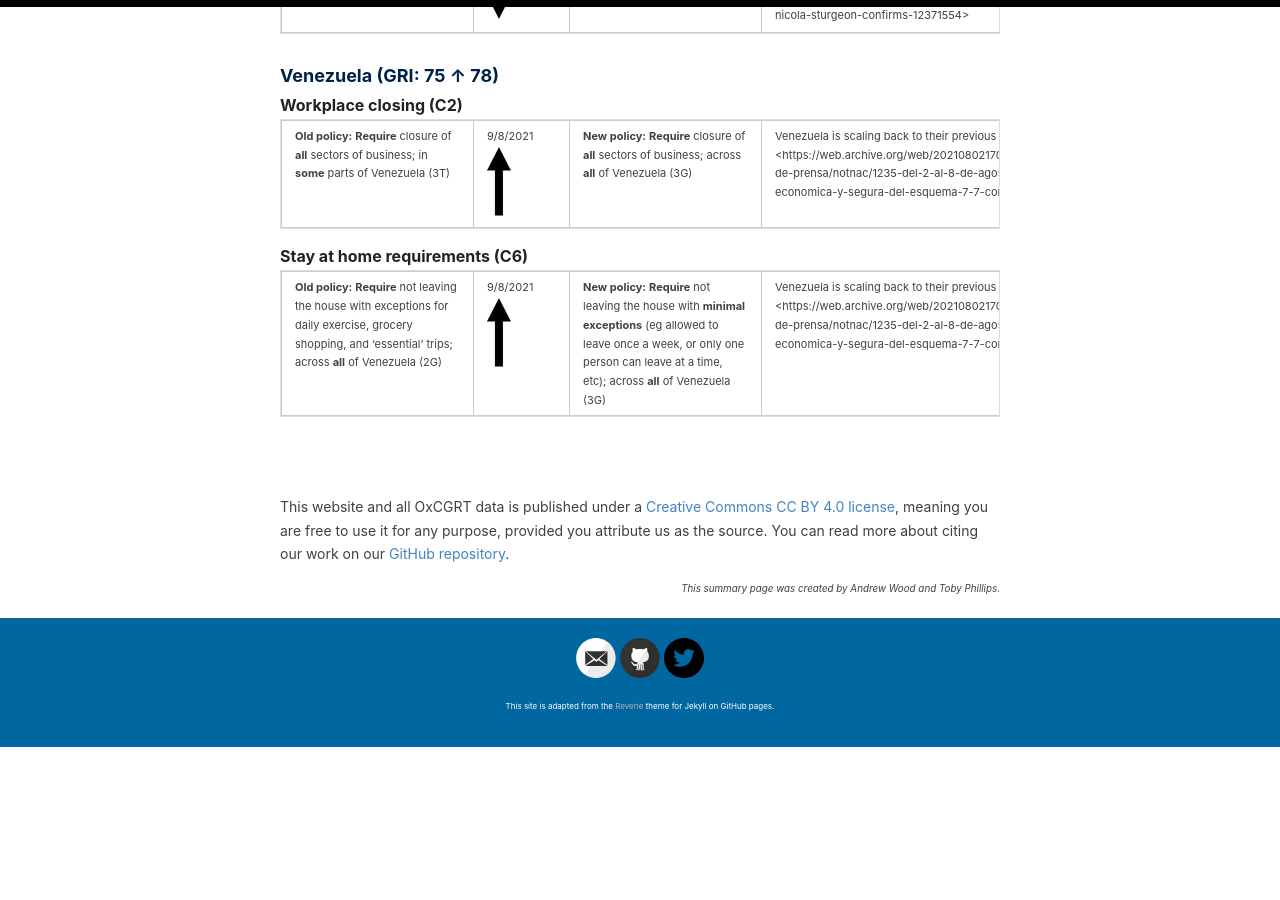
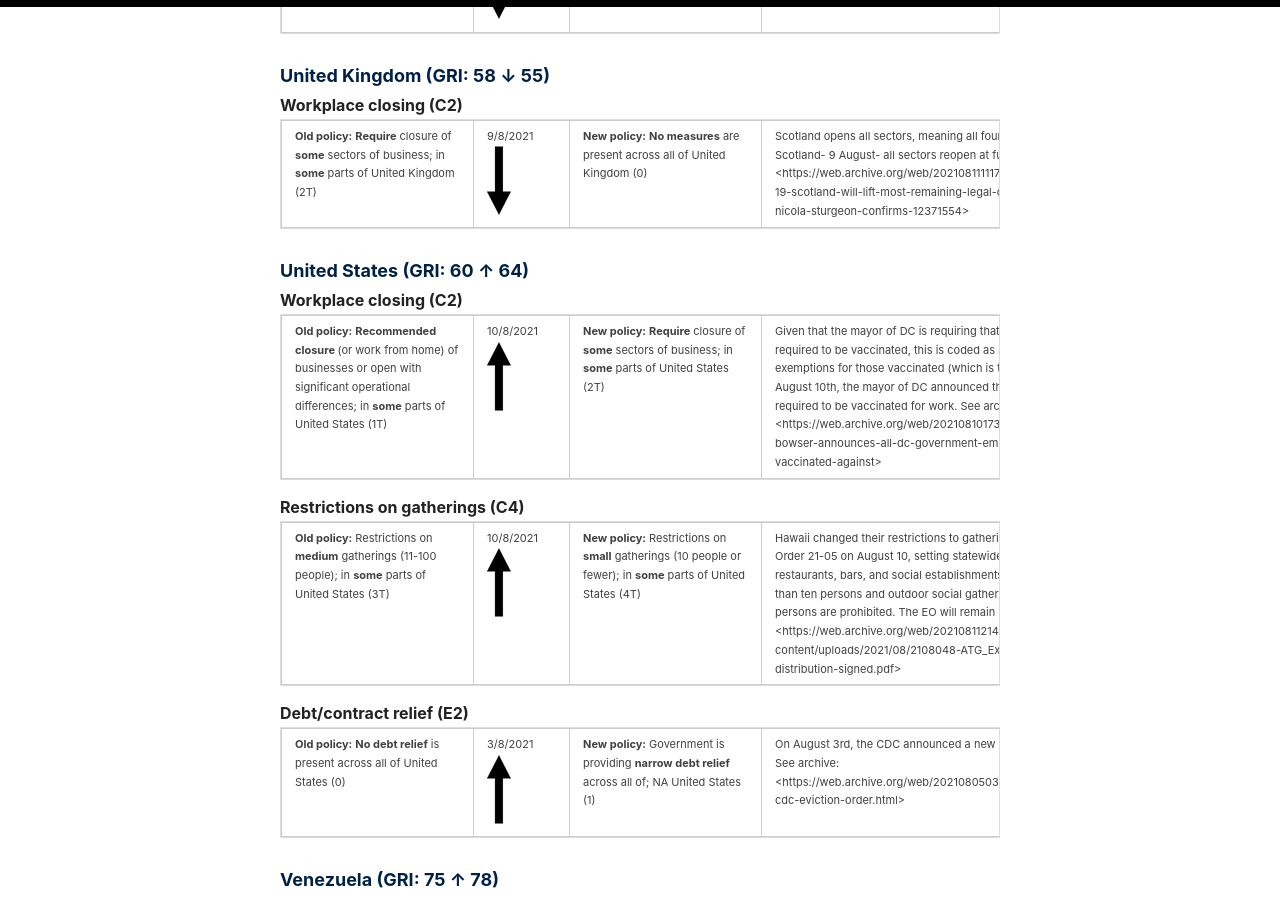
Before and after one commit to OxCGRT/oxcgrt.github.io, a Jekyll site: the page built from _pages/recent-changes.md, in a window 1280 px wide and 900 px high, scrolled down 13760 px. Built offline with Jekyll 4.4.1, drawn with Linux system fonts in a browser that asks for light colours; before the commit the page ends 14508 px from its top, so only the background shows below that; some of the changed text lies outside the part shown.

Commit message:
Automated run of latest changes

```diff
--- a/_pages/recent-changes.md
+++ b/_pages/recent-changes.md
@@ -50,6 +50,7 @@ publication](https://doi.org/10.1038/s41562-021-01079-8).
 </div><div><a href="#niger-gri-31--35">Niger (GRI: 31 ↑ 35)</a>
 </div><div><a href="#norway-gri-53--54">Norway (GRI: 53 ↑ 54)</a>
 </div><div><a href="#south korea-gri-60--62">South Korea (GRI: 60 ↑ 62)</a>
+</div><div><a href="#united states-gri-60--64">United States (GRI: 60 ↑ 64)</a>
 </div><div><a href="#venezuela-gri-75--78">Venezuela (GRI: 75 ↑ 78)</a>
 </div></div> <br/><h4>Overall decrease</h4><div class="contents"><div><a href="#burkina faso-gri-35--31">Burkina Faso (GRI: 35 ↓ 31)</a>
 </div><div><a href="#cyprus-gri-65--63">Cyprus (GRI: 65 ↓ 63)</a>
@@ -57,6 +58,7 @@ publication](https://doi.org/10.1038/s41562-021-01079-8).
 </div><div><a href="#hong kong-gri-74--73">Hong Kong (GRI: 74 ↓ 73)</a>
 </div><div><a href="#japan-gri-60--57">Japan (GRI: 60 ↓ 57)</a>
 </div><div><a href="#malta-gri-60--58">Malta (GRI: 60 ↓ 58)</a>
+</div><div><a href="#mongolia-gri-61--60">Mongolia (GRI: 61 ↓ 60)</a>
 </div><div><a href="#namibia-gri-52--50">Namibia (GRI: 52 ↓ 50)</a>
 </div><div><a href="#nigeria-gri-48--35">Nigeria (GRI: 48 ↓ 35)</a>
 </div><div><a href="#peru-gri-75--71">Peru (GRI: 75 ↓ 71)</a>
@@ -2851,6 +2853,63 @@ given permission to reopen for fully vaccinated students. Source:
 
 </div>
 
+### Mongolia (GRI: 61 ↓ 60)
+
+#### Workplace closing (C2)
+
+<div id="table-div">
+
+<div style="border: 1px solid #ddd; padding: 5px; overflow-x: scroll; width:100%; ">
+
+<table class="table" style="margin-left: auto; margin-right: auto;">
+
+<tbody>
+
+<tr>
+
+<td style="text-align:left;min-width: 2in; ">
+
+<b>Old policy:</b>
+
+<b>Require</b> closure of <b>some</b> sectors of business; across
+<b>all</b> of Mongolia (2G)
+
+</td>
+
+<td style="text-align:left;min-width: 1in; color: grey80 !important;">
+
+10/8/2021
+<img src="../images/down-arrow.png">
+
+</td>
+
+<td style="text-align:left;min-width: 2in; ">
+
+<b>New policy:</b>
+
+<b>Require</b> closure of <b>some</b> sectors of business; in
+<b>some</b> parts of Mongolia (2T)
+
+</td>
+
+<td style="text-align:left;min-width: 4in; ">
+
+On June 30, 2021, the Government of Mongolia announced that the current
+status of “heightened emergency preparedness” is extended by two months.
+<https://web.archive.org/web/20210817033057/https://mn.usembassy.gov/covid-19-information/>
+
+</td>
+
+</tr>
+
+</tbody>
+
+</table>
+
+</div>
+
+</div>
+
 ### Namibia (GRI: 52 ↓ 50)
 
 #### School closing (C1)
@@ -4096,6 +4155,181 @@ closures. Scotland- 9 August- all sectors reopen at full capacity
 
 </div>
 
+### United States (GRI: 60 ↑ 64)
+
+#### Workplace closing (C2)
+
+<div id="table-div">
+
+<div style="border: 1px solid #ddd; padding: 5px; overflow-x: scroll; width:100%; ">
+
+<table class="table" style="margin-left: auto; margin-right: auto;">
+
+<tbody>
+
+<tr>
+
+<td style="text-align:left;min-width: 2in; ">
+
+<b>Old policy:</b>
+
+<b>Recommended closure </b> (or work from home) of businesses or open
+with significant operational differences; in <b>some</b> parts of United
+States (1T)
+
+</td>
+
+<td style="text-align:left;min-width: 1in; color: grey80 !important;">
+
+10/8/2021
+<img src="../images/up-arrow.png">
+
+</td>
+
+<td style="text-align:left;min-width: 2in; ">
+
+<b>New policy:</b>
+
+<b>Require</b> closure of <b>some</b> sectors of business; in
+<b>some</b> parts of United States (2T)
+
+</td>
+
+<td style="text-align:left;min-width: 4in; ">
+
+Given that the mayor of DC is requiring that DC government employments
+are required to be vaccinated, this is coded as a closure of the public
+sector, with exemptions for those vaccinated (which is the strictest
+policy in place). See DC On August 10th, the mayor of DC announced that
+DC government employees would be required to be vaccinated for work. See
+archive:
+<https://web.archive.org/web/20210810173126/https://mayor.dc.gov/release/mayor-bowser-announces-all-dc-government-employees-will-be-required-get-vaccinated-against>
+
+</td>
+
+</tr>
+
+</tbody>
+
+</table>
+
+</div>
+
+</div>
+
+#### Restrictions on gatherings (C4)
+
+<div id="table-div">
+
+<div style="border: 1px solid #ddd; padding: 5px; overflow-x: scroll; width:100%; ">
+
+<table class="table" style="margin-left: auto; margin-right: auto;">
+
+<tbody>
+
+<tr>
+
+<td style="text-align:left;min-width: 2in; ">
+
+<b>Old policy:</b>
+
+Restrictions on <b>medium</b> gatherings (11-100 people); in <b>some</b>
+parts of United States (3T)
+
+</td>
+
+<td style="text-align:left;min-width: 1in; color: grey80 !important;">
+
+10/8/2021
+<img src="../images/up-arrow.png">
+
+</td>
+
+<td style="text-align:left;min-width: 2in; ">
+
+<b>New policy:</b>
+
+Restrictions on <b>small</b> gatherings (10 people or fewer); in
+<b>some</b> parts of United States (4T)
+
+</td>
+
+<td style="text-align:left;min-width: 4in; ">
+
+Hawaii changed their restrictions to gatherings: Governor Ige signed
+Executive Order 21-05 on August 10, setting statewide limits for social
+gatherings, restaurants, bars, and social establishments. Indoor social
+gatherings of more than ten persons and outdoor social gatherings of
+more than twenty-five persons are prohibited. The EO will remain in
+place until October 18.
+<https://web.archive.org/web/20210811214330/https://governor.hawaii.gov/wp-content/uploads/2021/08/2108048-ATG_Executive-Order-No.-21-05-distribution-signed.pdf>
+
+</td>
+
+</tr>
+
+</tbody>
+
+</table>
+
+</div>
+
+</div>
+
+#### Debt/contract relief (E2)
+
+<div id="table-div">
+
+<div style="border: 1px solid #ddd; padding: 5px; overflow-x: scroll; width:100%; ">
+
+<table class="table" style="margin-left: auto; margin-right: auto;">
+
+<tbody>
+
+<tr>
+
+<td style="text-align:left;min-width: 2in; ">
+
+<b>Old policy:</b>
+
+<b>No debt relief</b> is present across all of United States (0)
+
+</td>
+
+<td style="text-align:left;min-width: 1in; color: grey80 !important;">
+
+3/8/2021
+<img src="../images/up-arrow.png">
+
+</td>
+
+<td style="text-align:left;min-width: 2in; ">
+
+<b>New policy:</b>
+
+Government is providing <b>narrow debt relief</b> across all of; NA
+United States (1)
+
+</td>
+
+<td style="text-align:left;min-width: 4in; ">
+
+On August 3rd, the CDC announced a new eviction moratorium that will
+expire October 3rd, 2021. See archive:
+<https://web.archive.org/web/20210805034852/https://www.cdc.gov/media/releases/2021/s0803-cdc-eviction-order.html>
+
+</td>
+
+</tr>
+
+</tbody>
+
+</table>
+
+</div>
+
+</div>
+
 ### Venezuela (GRI: 75 ↑ 78)
 
 #### Workplace closing (C2)
```
Also changed, not shown: images/changes-map.png.
